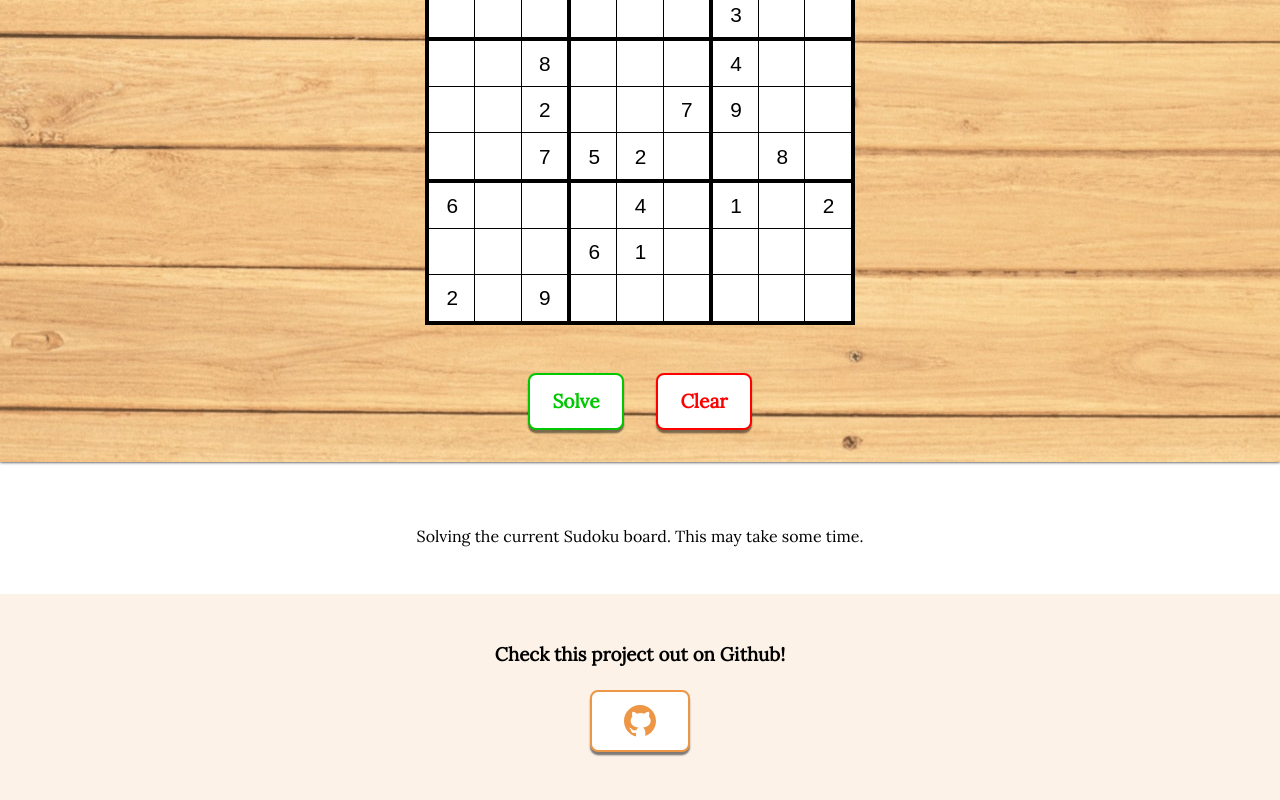
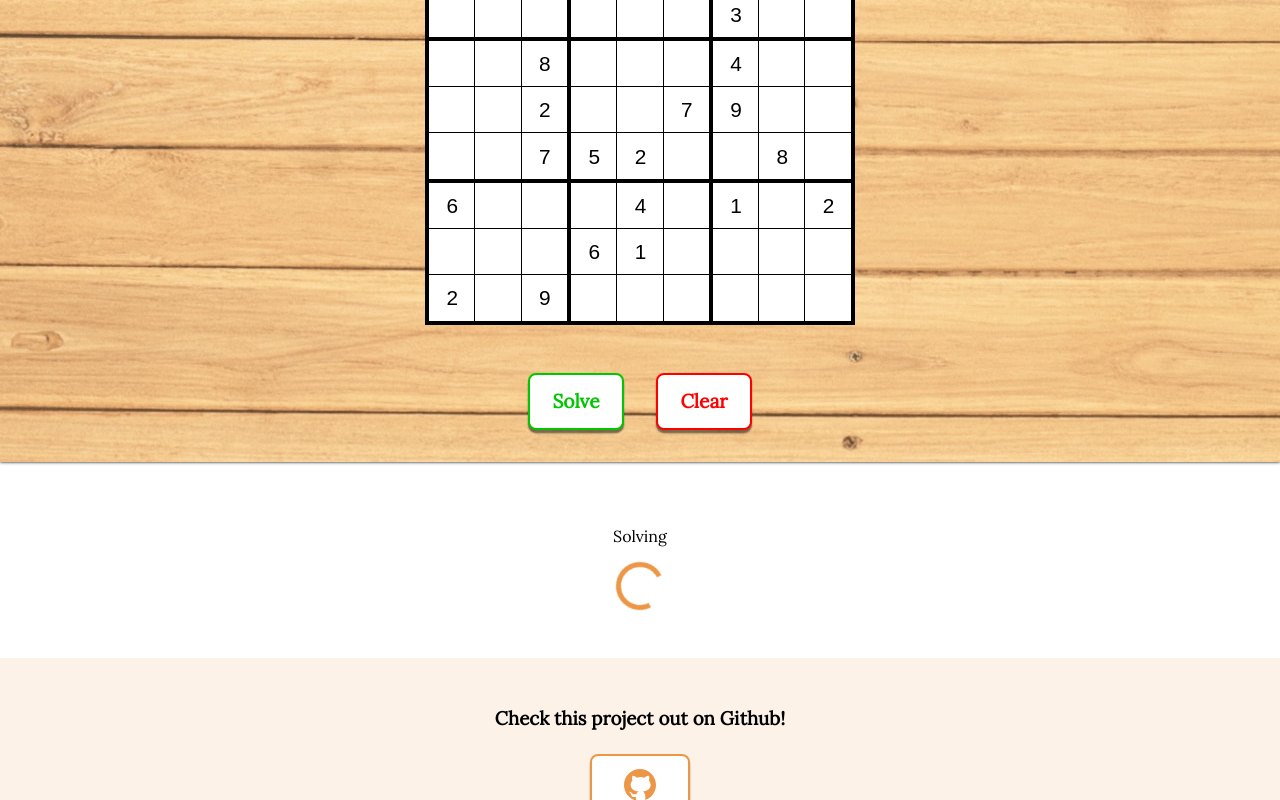
Before and after one commit to mgiann2/sudoku-solver-website, a React (Create React App) app: page / in a window 1280 px wide. Both pictures are taken after a click on the button "Solve". Shown: the part 526-1326 px from the top of the page. Built offline with nearby package versions, Linux system fonts and the light colour scheme.

Commit message:
Loading icon appears when board is being solved

```diff
--- a/src/App.css
+++ b/src/App.css
@@ -145,3 +145,23 @@ a {
     background-color: hsl(29, 81%, 45%);
     transform: translateY(0.2rem);
 }
+
+.loader {
+    width: 48px;
+    height: 48px;
+    border: 5px solid hsl(29, 81%, 60%);
+    border-bottom-color: transparent;
+    border-radius: 50%;
+    display: inline-block;
+    box-sizing: border-box;
+    animation: rotation 1s linear infinite;
+}
+
+@keyframes rotation {
+    0% {
+        transform: rotate(0deg);
+    }
+    100% {
+        transform: rotate(360deg);
+    }
+}
--- a/src/App.tsx
+++ b/src/App.tsx
@@ -105,13 +105,13 @@ function App() {
     function getSolverStatusMessage() {
         switch(solverStatus) {
             case SolverStatus.NotStarted:
-                return "Fill out the Sudoku board and let the solver complete it!";
+                return <><p>Fill out the Sudoku board and let the solver complete it</p></>;
             case SolverStatus.Working:
-                return "Solving the current Sudoku board. This may take some time.";
+                return <><p>Solving</p> <span style={{margin: "1rem 0 0 0"}} className='loader'></span></>;
             case SolverStatus.Succeeded:
-                return "A solution has been found!";
+                return <><p>A solution has been found</p></>;
             case SolverStatus.Failed:
-                return "There is no possible solution.";
+                return <><p>There is no possible solution</p></>;
         }
     }
 
@@ -133,7 +133,7 @@ function App() {
                 </div>
             </div>
             <div className='content-div'>
-                <p>{getSolverStatusMessage()}</p>
+                {getSolverStatusMessage()}
             </div>
             <div className='content-div bg-lightbeige'>
                 <h3>Check this project out on Github!</h3>
```
